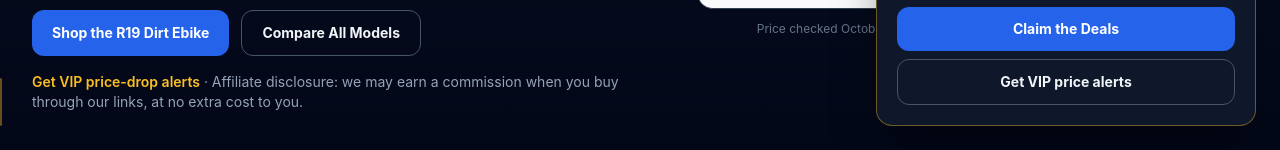
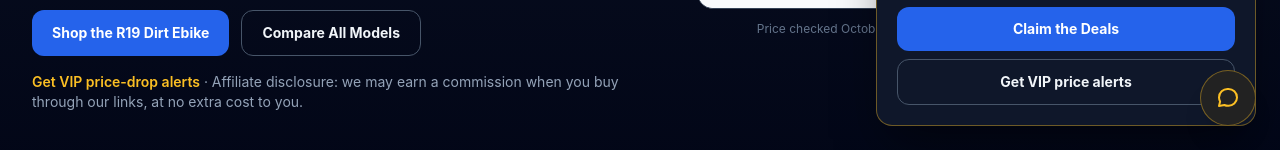
Before and after one commit to JimmyTam90/coswheel-ebike-landing, a Next.js app: page / in a window 1280 px wide. Shown: the part 650-800 px from the top of the page. Built offline with nearby package versions, Linux system fonts and the light colour scheme; no server answers.

Commit message:
Update and rename FloatingChat.tsx to FloatingChat.jsx

```diff
--- /dev/null
+++ b/components/FloatingChat.jsx
@@ -0,0 +1,104 @@
+'use client';
+
+import { useEffect, useState } from 'react';
+import { createPortal } from 'react-dom';
+import Link from 'next/link';
+
+export default function FloatingChat() {
+  const [mounted, setMounted] = useState(false);
+  const [open, setOpen] = useState(false);
+
+  useEffect(() => {
+    setMounted(true);
+  }, []);
+
+  useEffect(() => {
+    if (!open) return undefined;
+    const onKey = (e) => {
+      if (e.key === 'Escape') setOpen(false);
+    };
+    window.addEventListener('keydown', onKey);
+    return () => window.removeEventListener('keydown', onKey);
+  }, [open]);
+
+  if (!mounted) return null;
+
+  return createPortal(
+    <div
+      className="fixed bottom-[88px] right-6 md:bottom-6"
+      style={{
+        position: 'fixed',
+        right: 24,
+        left: 'auto',
+        zIndex: 2147483647,
+        direction: 'ltr',
+      }}
+    >
+      {open && (
+        <div
+          id="coswheel-support-card"
+          role="dialog"
+          aria-label="COSWHEEL Support Hub"
+          className="absolute bottom-full right-0 mb-3 w-80 max-w-[calc(100vw-3rem)] rounded-2xl border border-amber-400/30 bg-black/95 p-5 text-left shadow-2xl backdrop-blur-md sm:w-96"
+        >
+          <div className="flex items-center justify-between border-b border-white/10 pb-3">
+            <div className="flex items-center gap-2">
+              <span className="relative flex h-2.5 w-2.5" aria-hidden="true">
+                <span className="absolute inline-flex h-full w-full animate-ping rounded-full bg-green-400 opacity-75" />
+                <span className="relative inline-flex h-2.5 w-2.5 rounded-full bg-green-500" />
+              </span>
+              <h2 className="text-base font-extrabold text-white">COSWHEEL Support Hub</h2>
+            </div>
+            <button
+              type="button"
+              onClick={() => setOpen(false)}
+              className="text-gray-400 hover:text-white text-sm font-bold px-2 py-1 cursor-pointer"
+              aria-label="Close support menu"
+            >
+              ✕
+            </button>
+          </div>
+
+          <p className="mt-3 text-sm leading-relaxed text-gray-300">
+            👋 Need assistance with COSWHEEL e-bike fitment, specs, or VIP discount codes?
+          </p>
+
+          <div className="mt-4 flex flex-col gap-2.5">
+            <Link
+              href="/contact"
+              onClick={() => setOpen(false)}
+              className="flex min-h-[44px] w-full items-center justify-center rounded-xl bg-amber-400 px-4 py-2.5 text-center text-sm font-extrabold text-black transition hover:bg-amber-300"
+            >
+              📩 Contact Support &amp; Help Desk
+            </Link>
+            <a
+              href="#vip"
+              onClick={() => setOpen(false)}
+              className="flex min-h-[44px] w-full items-center justify-center rounded-xl border border-white/20 px-4 py-2.5 text-center text-sm font-semibold text-gray-200 transition hover:border-amber-400/60 hover:text-amber-300"
+            >
+              🎁 Claim VIP Price-Drop &amp; Deals
+            </a>
+          </div>
+        </div>
+      )}
+
+      <button
+        type="button"
+        onClick={() => setOpen((v) => !v)}
+        aria-expanded={open}
+        aria-controls="coswheel-support-card"
+        aria-label={open ? 'Close support chat' : 'Open support chat'}
+        className="flex h-12 w-12 items-center justify-center rounded-full border border-amber-400/40 bg-[#222] text-amber-400 shadow-xl transition hover:scale-105 hover:border-amber-400 sm:h-14 sm:w-14 cursor-pointer"
+      >
+        {open ? (
+          <span className="text-xl font-bold leading-none" aria-hidden="true">✕</span>
+        ) : (
+          <svg width="24" height="24" viewBox="0 0 24 24" fill="none" stroke="currentColor" strokeWidth="2" strokeLinecap="round" strokeLinejoin="round" aria-hidden="true">
+            <path d="M21 11.5a8.4 8.4 0 0 1-9 8.3 8.7 8.7 0 0 1-3.6-.8L3 20l1.1-4.6A8.3 8.3 0 0 1 3 11.5 8.5 8.5 0 0 1 12 3a8.5 8.5 0 0 1 9 8.5z" />
+          </svg>
+        )}
+      </button>
+    </div>,
+    document.body,
+  );
+}
--- a/components/FloatingChat.tsx
+++ /dev/null
@@ -1,65 +0,0 @@
-'use client';
-
-import { useState } from 'react';
-import Link from 'next/link';
-
-export default function FloatingChat() {
-  const [isOpen, setIsOpen] = useState(false);
-
-  return (
-    <div className="fixed bottom-6 right-6 z-[99999] pointer-events-auto flex flex-col items-end">
-      {/* Popup Menu Trợ Giúp - Luôn bung hướng lên trên và căn sát lề phải */}
-      {isOpen && (
-        <div className="absolute bottom-full right-0 mb-3 w-80 sm:w-96 rounded-2xl border border-amber-400/30 bg-black/95 p-4 text-white shadow-2xl backdrop-blur-md transition-all">
-          <div className="flex items-center justify-between border-b border-white/10 pb-3">
-            <div className="flex items-center gap-2">
-              <span className="flex h-2.5 w-2.5 rounded-full bg-green-500 animate-pulse"></span>
-              <span className="text-sm font-bold text-amber-400">COSWHEEL Support Hub</span>
-            </div>
-            <button
-              onClick={() => setIsOpen(false)}
-              className="text-gray-400 hover:text-white text-sm font-bold px-2 py-1 cursor-pointer"
-              aria-label="Close"
-            >
-              ✕
-            </button>
-          </div>
-          <div className="py-3 text-xs text-gray-300 leading-relaxed">
-            <p>👋 Need assistance with COSWHEEL e-bike fitment, specs, or VIP discount codes?</p>
-          </div>
-          <div className="flex flex-col gap-2 pt-2 border-t border-white/10">
-            <Link
-              href="/coswheel-ebike/contact"
-              onClick={() => setIsOpen(false)}
-              className="w-full rounded-lg bg-amber-400 py-2.5 text-center text-xs font-extrabold uppercase tracking-wide text-black transition hover:bg-amber-300"
-            >
-              📩 Contact Support &amp; Help Desk
-            </Link>
-            <a
-              href="#vip"
-              onClick={() => setIsOpen(false)}
-              className="w-full rounded-lg border border-white/20 py-2.5 text-center text-xs font-semibold text-gray-200 transition hover:bg-white/10 text-center"
-            >
-              🎁 Claim VIP Price-Drop &amp; Deals
-            </a>
-          </div>
-        </div>
-      )}
-
-      {/* Nút Chat Tròn Cố Định */}
-      <button
-        onClick={() => setIsOpen(!isOpen)}
-        className="flex h-12 w-12 sm:h-14 sm:w-14 items-center justify-center rounded-full bg-[#222] border border-amber-400/40 text-amber-400 shadow-xl transition-all duration-200 hover:scale-105 hover:bg-black hover:border-amber-400 focus:outline-none cursor-pointer"
-        aria-label="Open support menu"
-      >
-        {isOpen ? (
-          <span className="text-base font-bold text-amber-400">✕</span>
-        ) : (
-          <svg xmlns="http://www.w3.org/2000/svg" fill="none" viewBox="0 0 24 24" strokeWidth={1.8} stroke="currentColor" className="w-6 h-6 sm:w-7 sm:h-7">
-            <path strokeLinecap="round" strokeLinejoin="round" d="M7.5 8.25h9m-9 3H12m-9.75 1.51c0 1.6 1.123 2.994 2.707 3.227 1.129.166 2.27.293 3.423.379.35.026.67.21.865.501L12 21l2.755-4.133a1.14 1.14 0 01.865-.501 48.172 48.172 0 003.423-.379c1.584-.233 2.707-1.626 2.707-3.228V6.741c0-1.602-1.123-2.995-2.707-3.228A48.394 48.394 0 0012 3c-2.392 0-4.744.175-7.043.513C3.373 3.746 2.25 5.14 2.25 6.741v6.018z" />
-          </svg>
-        )}
-      </button>
-    </div>
-  );
-}
```
